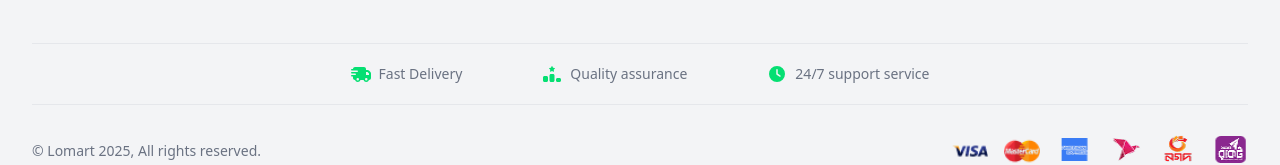
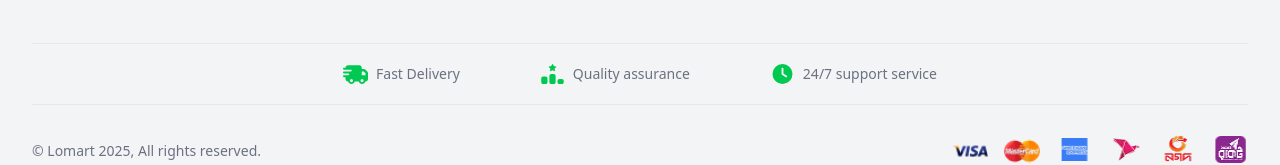
Before and after one commit to tony-dev0/lomart, a React (Vite) app: page / in a window 1280 px wide. Shown: the part 4095-4260 px from the top of the page. Built offline with nearby package versions, Linux system fonts and the light colour scheme.

Commit message:
minor change

```diff
--- a/src/sections/footer.tsx
+++ b/src/sections/footer.tsx
@@ -160,17 +160,29 @@ const Footer = () => {
       <div className="py-5 border-t border-gray-200">
         <div className="flex justify-center max-sm:flex-col items-center max-md:gap-10 gap-20">
           <div className="flex items-center gap-2">
-            <FontAwesomeIcon className="text-green-400" icon={faTruckFast} />
+            <FontAwesomeIcon
+              className="text-green-500"
+              size="lg"
+              icon={faTruckFast}
+            />
             {/* <img src="/icon1.png" alt="" width={25} height={25} /> */}
             <span className="text-sm text-gray-500">Fast Delivery</span>
           </div>
           <div className="flex items-center gap-2">
-            <FontAwesomeIcon className="text-green-400" icon={faRankingStar} />
+            <FontAwesomeIcon
+              className="text-green-500"
+              size="lg"
+              icon={faRankingStar}
+            />
             {/* <img src="/icon2.png" alt="" width={25} height={25} /> */}
             <span className="text-sm text-gray-500">Quality assurance</span>
           </div>
           <div className="flex items-center gap-2">
-            <FontAwesomeIcon className="text-green-400" icon={faClock} />
+            <FontAwesomeIcon
+              className="text-green-500"
+              size="lg"
+              icon={faClock}
+            />
             {/* <img src="/icon3.png" alt="" width={25} height={25} /> */}
             <span className="text-sm text-gray-500">24/7 support service</span>
           </div>
```
